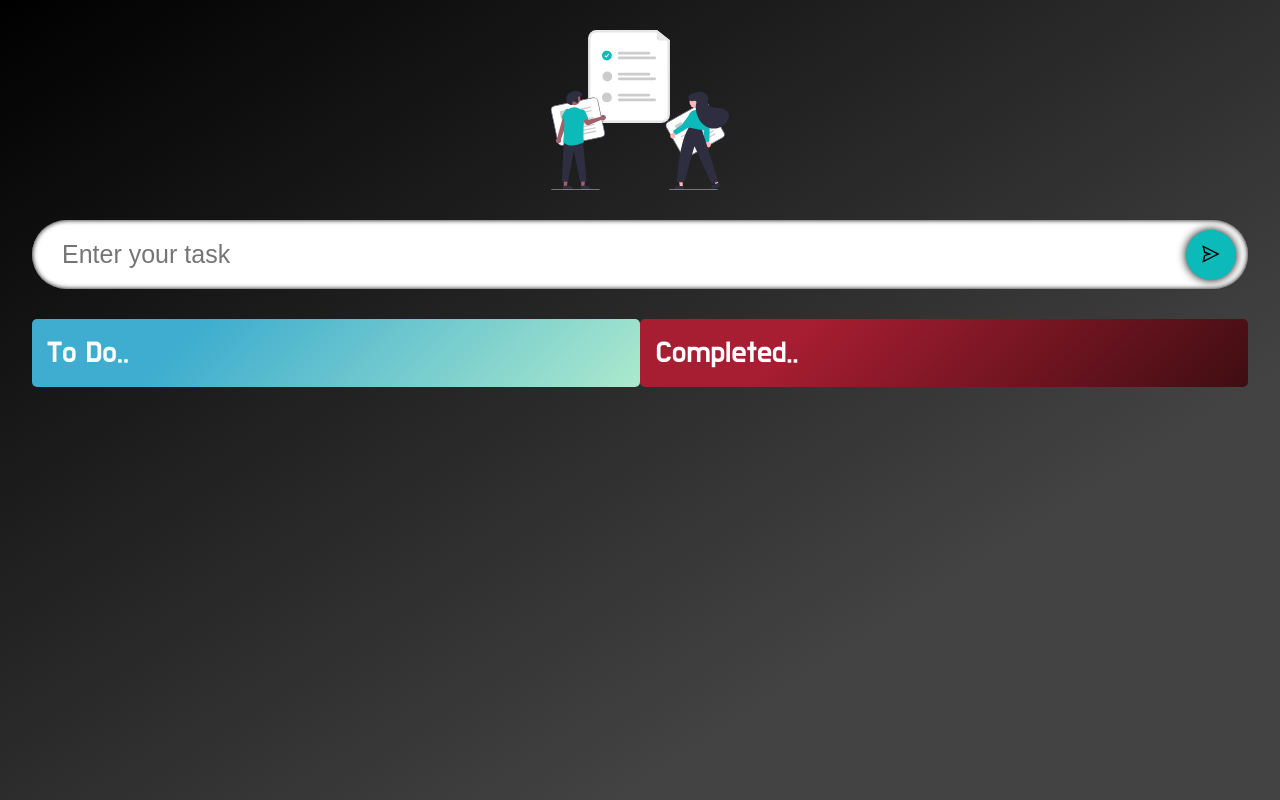
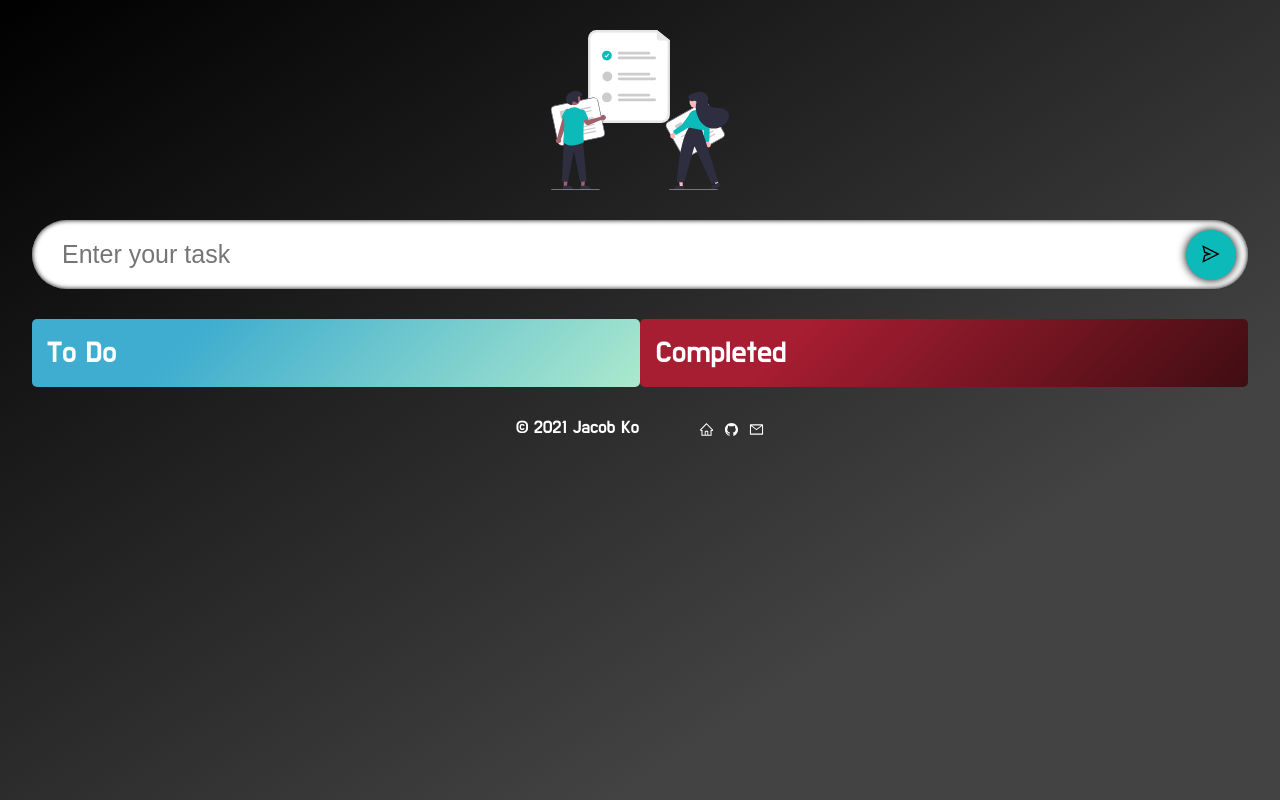
Before and after one commit to jacobkosmart/20.Aug.21_TodoList_React-TypeSctipt-Firebase, a React (Create React App) app: page / in a window 1280 px wide. Built offline with nearby package versions, Linux system fonts and the light colour scheme.

Commit message:
add footer

```diff
--- a/src/App.tsx
+++ b/src/App.tsx
@@ -5,6 +5,7 @@ import { Todo } from "./model";
 import "./style/App.scss";
 import { DragDropContext, DropResult } from "react-beautiful-dnd";
 import mainTitle from "./mainTitle.svg";
+import { AiFillGithub, AiOutlineHome, AiOutlineMail } from "react-icons/ai";
 
 const App: React.FC = () => {
   // State
@@ -100,6 +101,26 @@ const App: React.FC = () => {
           completedTodos={completedTodos}
           setCompletedTodos={setCompletedTodos}
         />
+        <div className="footer">
+          <footer className="footer__text">
+            &copy; {new Date().getFullYear()} Jacob Ko
+          </footer>
+          <div className="footer__logo">
+            <a href="https://jacobko.info/" target="_blank" rel="noreferrer">
+              <AiOutlineHome />
+            </a>
+            <a
+              href="https://github.com/jacobkosmart"
+              target="_blank"
+              rel="noreferrer"
+            >
+              <AiFillGithub />
+              <a href="mailto: jacobkosmart@gmail.com">
+                <AiOutlineMail />
+              </a>
+            </a>
+          </div>
+        </div>
       </div>
     </DragDropContext>
   );
--- a/src/components/TodoList.tsx
+++ b/src/components/TodoList.tsx
@@ -27,7 +27,7 @@ const TodoList: React.FC<Props> = ({
               ref={provided.innerRef}
               {...provided.droppableProps}
             >
-              <span className="todos__heading">To Do..</span>
+              <span className="todos__heading">To Do</span>
               {todos.map((todo, index) => (
                 <SingleTodo
                   index={index}
@@ -51,7 +51,7 @@ const TodoList: React.FC<Props> = ({
               ref={provided.innerRef}
               {...provided.droppableProps}
             >
-              <span className="remove__heading">Completed..</span>
+              <span className="remove__heading">Completed</span>
               {completedTodos.map((todo, index) => (
                 <SingleTodo
                   index={index}
--- a/src/style/App.scss
+++ b/src/style/App.scss
@@ -194,3 +194,27 @@
     }
   }
 }
+
+// footer
+.footer {
+  display: flex;
+  justify-content: center;
+  margin-top: 30px;
+
+  &__text {
+    font-size: 18px;
+    color: $secondary;
+    padding-right: 50px;
+  }
+
+  &__logo {
+    font-size: 15px;
+    justify-content: space-between;
+    margin-top: 5px;
+
+    a {
+      color: $secondary;
+      margin-left: 10px;
+    }
+  }
+}
```
